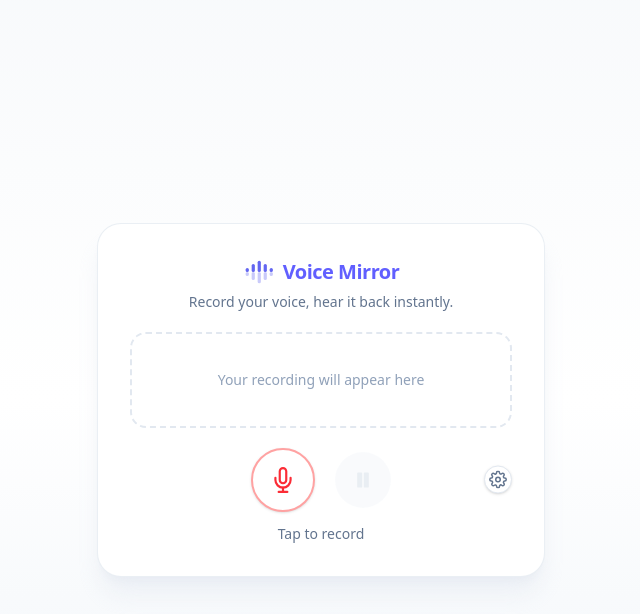
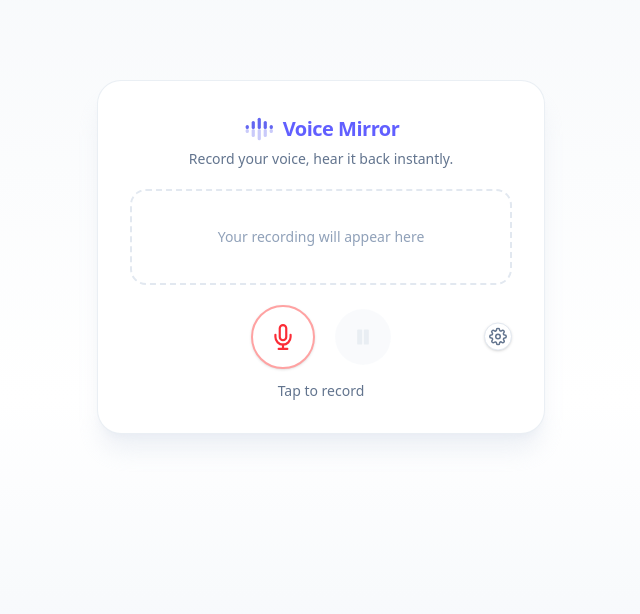
Before and after one commit to axln/voice-mirror, a Svelte app: page / in a window 1280 px wide. Shown: the top 614 px of the page, without its empty margins (319-959 px from the left). Built offline with nearby package versions, Linux system fonts and the light colour scheme.

Commit message:
UI upper third center

```diff
--- a/src/App.svelte
+++ b/src/App.svelte
@@ -3,7 +3,7 @@
 </script>
 
 <main
-  class="flex min-h-screen w-full items-center justify-center bg-linear-to-b from-slate-50 via-white to-slate-100 px-6 py-16"
+  class="flex min-h-screen w-full items-start justify-center bg-linear-to-b from-slate-50 via-white to-slate-100 px-6 pt-[10vh] pb-16"
 >
   <Recorder />
 </main>
```
